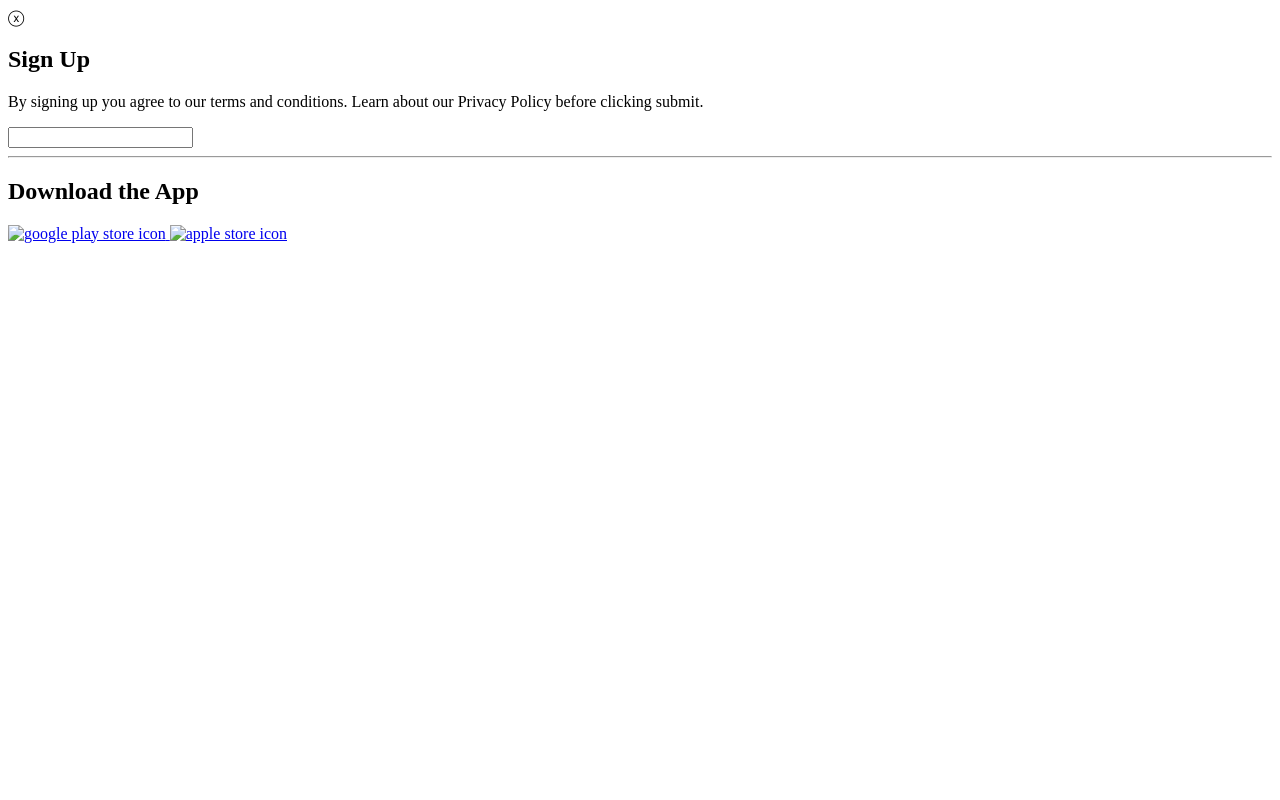
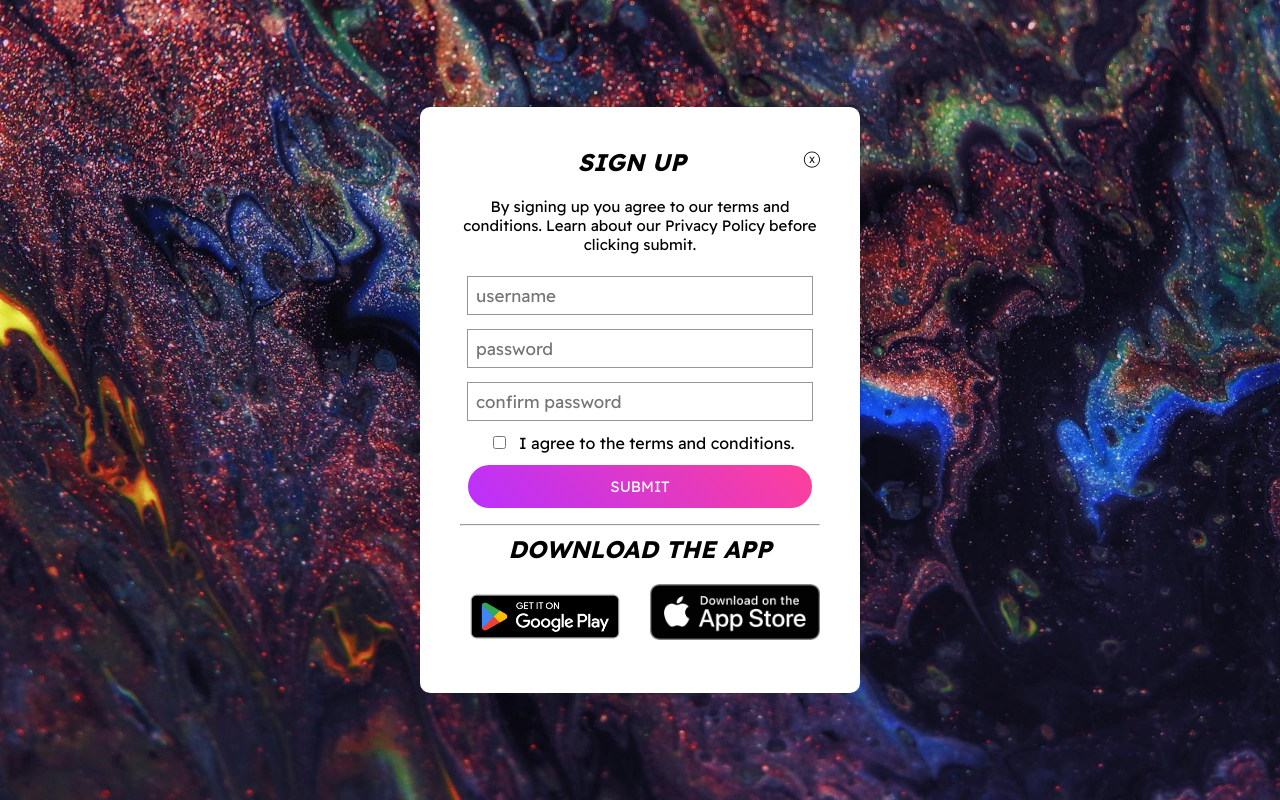
Before and after one commit to aashish-nomad/simple-css-projects, a plain HTML site: page css-html-signup-form/index.html in a window 1280 px wide. Drawn offline with Linux system fonts and the light colour scheme.

Commit message:
Completes simple form project

```diff
--- a/css-html-signup-form/css/styles.css
+++ b/css-html-signup-form/css/styles.css
@@ -0,0 +1,92 @@
+@import url('https://fonts.googleapis.com/css2?family=Readex+Pro:wght@160..700&display=swap');
+
+* {
+  font-family: "Readex Pro", sans-serif;
+}
+
+body {
+  padding: 0;
+  margin: 0;
+  background-image: url('../images/form-background.jpg');
+  background-repeat: no-repeat;
+  background-position: center;
+  background-size: cover;
+  height: 100vh;
+  text-align: center;
+  display: flex;
+  justify-content: center;
+  align-items: center;
+}
+
+h2 {
+  text-transform: uppercase;
+  font-style: italic;
+  margin-top: 0;
+}
+
+p {
+  font-size: 15px;
+  ;
+}
+
+.auth-modal {
+  background-color: #fff;
+  width: 360px;
+  border-radius: 10px;
+  padding: 40px;
+  box-shadow: rgb(0, 0, 0, 0.05) 0 6px 24px 0, rgba(0, 0, 0, 0.08) 0 0 0 1px;
+}
+
+.auth-modal form {
+  display: flex;
+  flex-direction: column;
+}
+
+.auth-modal input {
+  padding: 8px;
+  margin: 8px;
+  font-size: 17px;
+}
+
+.auth-modal .form-button {
+  color: #fff;
+  text-transform: uppercase;
+  font-size: 15px;
+  padding: 12px 30px;
+  border-radius: 30px;
+  margin: 6px;
+  border: solid 2px #fff;
+  background-image: linear-gradient(45deg, rgb(185, 48, 254), rgb(255, 64, 153));
+}
+
+.auth-modal .form-button:hover {
+  color: rgb(48, 48, 48);
+  border: solid 2px rgb(48, 48, 48);
+}
+
+.link-container {
+  display: flex;
+  justify-content: space-between;
+  align-items: start;
+
+}
+
+.link-container img {
+  width: 170px;
+}
+
+.close-icon {
+  float: right;
+}
+
+input[type="text"],
+input[type="password"] {
+  border: none;
+  outline: 1px solid rgb(153, 149, 149);
+}
+
+input[type="text"]:focus,
+input[type="password"]:focus {
+  border: none;
+  outline: 1px solid rgb(255, 64, 153);
+}
--- a/css-html-signup-form/index.html
+++ b/css-html-signup-form/index.html
@@ -1,29 +1,41 @@
 <!DOCTYPE html>
 <html lang="en">
+
 <head>
   <meta charset="UTF-8">
   <meta name="viewport" content="width=device-width, initial-scale=1.0">
   <link rel="stylesheet" href="css/styles.css">
   <title>Sign up Form</title>
 </head>
+
 <body>
   <div class="auth-modal">
     <div class="close-icon">ⓧ</div>
     <h2>Sign Up</h2>
     <p>By signing up you agree to our terms and conditions. Learn about our Privacy Policy before clicking submit.</p>
     <form action="">
-      <input type="text">
+      <input type="text" name="username" placeholder="username">
+      <input type="password" name="password" id="password" placeholder="password">
+      <input type="password" name="password-check" id="password-check" placeholder="confirm password">
+      <label for="tandc">
+        <input type="checkbox" name="tandc" id="tandc">
+        I agree to the terms and conditions.
+      </label>
+      <input type="submit" class="form-button">
     </form>
     <hr>
     <h2>Download the App</h2>
-    <a href="https://play.google.com/store">
-      <img src="" alt="google play store icon">
-    </a>
-    <a href="https://https:www.apple.com/store">
-      <img src="" alt="apple store icon">
-    </a>
+    <div class="link-container">
+      <a href="https://play.google.com/store">
+        <img src="images/google-store.png" alt="google play store icon">
+      </a>
+      <a href="https://https:www.apple.com/store">
+        <img src="images/apple-store.png" alt="apple store icon">
+      </a>
+    </div>
 
   </div>
 
 </body>
+
 </html>
```
Also changed, not shown: css-html-signup-form/images/app-store-badge.svg (deleted), css-html-signup-form/images/apple-store.png (added), css-html-signup-form/images/google-play-badge.svg (deleted), css-html-signup-form/images/google-store.png (added).
